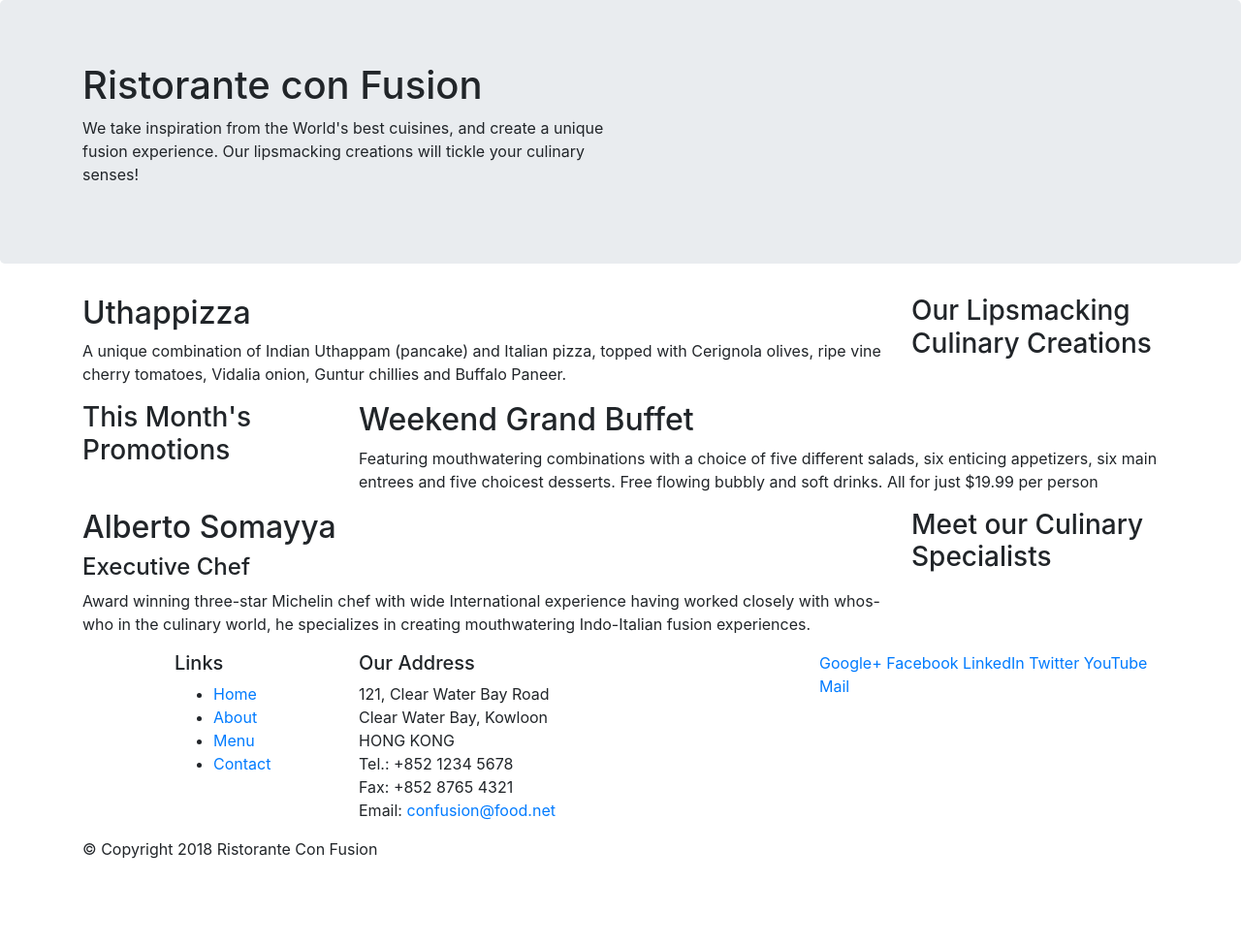
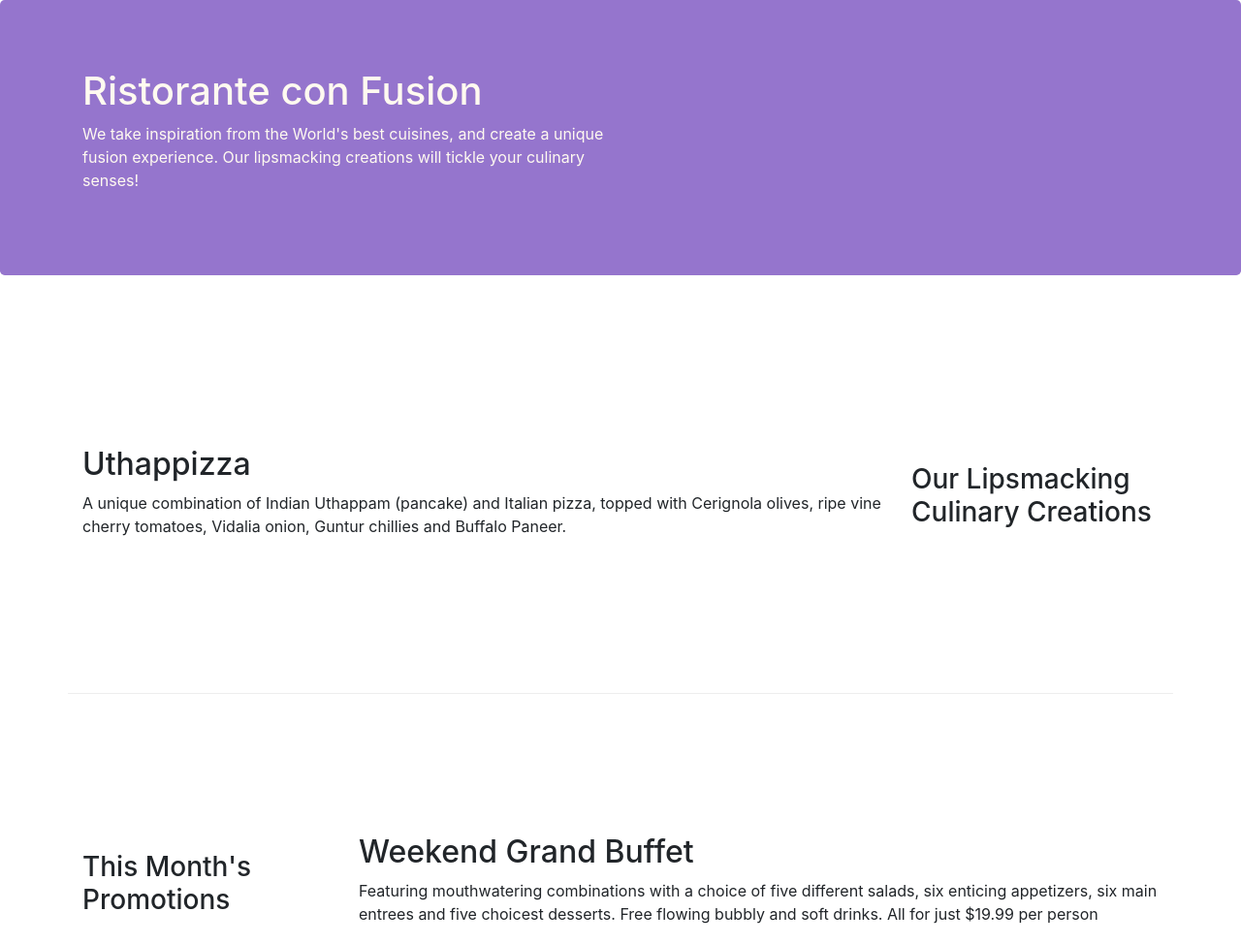
Before and after one commit to Naman1516/course-front-end-web-ui-frameworks-and-tools, a website: page Week1/conFusion/index.html in a window 1280 px wide. Shown: the top 974 px of the page at 97% size. Before the commit the page ends 904 px from the top, so only its background shows below. Drawn offline with nearby package versions, Linux system fonts and the light colour scheme.

Commit message:
Bootstrap Grid Part 2

```diff
--- /dev/null
+++ b/Week1/conFusion/css/styles.css
@@ -0,0 +1,26 @@
+* {
+    margin: 0px auto;
+    padding: 0px auto;
+    box-sizing: border-box;
+}
+
+.row-content {
+    padding: 50px 0px 50px 0px;
+    border-bottom: 1px ridge;
+    min-height: 400px;
+}
+
+.footer {
+    background-color: #d1c4e9;
+    padding: 20px 0px 20px 0px;
+}
+
+.jumbotron {
+    padding: 70px 30px 70px 30px;
+    background-color: #9575cd;
+    color: floralwhite;
+}
+
+.address{
+    color: #0f0f0f;
+}
--- a/Week1/conFusion/index.html
+++ b/Week1/conFusion/index.html
@@ -13,6 +13,8 @@
     <script src="node_modules/jquery/dist/jquery.slim.min.js"></script>
     <script src="node_modules/popper.js/dist/umd/popper.min.js"></script>
     <script src="node_modules/bootstrap/dist/js/bootstrap.min.js"></script>
+    <!-- css -->
+    <link rel="stylesheet" href="./css/styles.css">
     <title>Ristorante Con Fusion</title>
 </head>
 
@@ -20,7 +22,7 @@
 
     <header class="jumbotron">
         <div class="container">
-            <div class="row">
+            <div class="row row-header">
                 <div class="col-12 col-sm-6">
                     <h1>Ristorante con Fusion</h1>
                     <p>We take inspiration from the World's best cuisines, and create a unique fusion experience. Our
@@ -33,7 +35,7 @@
     </header>
 
     <div class="container">
-        <div class="row">
+        <div class="row row-content align-items-center">
             <div class="col-12 col-sm-4 order-sm-last col-md-3">
                 <h3>Our Lipsmacking Culinary Creations</h3>
             </div>
@@ -46,7 +48,7 @@
         </div>
 
 
-        <div class="row">
+        <div class="row row-content align-items-center">
             <div class="col-12 col-sm-4 col-md-3">
                 <h3>This Month's Promotions</h3>
             </div>
@@ -59,7 +61,7 @@
             </div>
         </div>
 
-        <div class="row">
+        <div class="row row-content align-items-center">
             <div class="col-12 col-sm-4 order-sm-last col-md-3">
                 <h3>Meet our Culinary Specialists</h3>
             </div>
@@ -74,12 +76,12 @@
         </div>
     </div>
 
-    <footer>
+    <footer class="footer">
         <div class="container">
             <div class="row">
                 <div class="col-4 offset-1 col-sm-2">
                     <h5>Links</h5>
-                    <ul>
+                    <ul class="list-unstyled">
                         <li><a href="#">Home</a></li>
                         <li><a href="#">About</a></li>
                         <li><a href="#">Menu</a></li>
@@ -88,7 +90,7 @@
                 </div>
                 <div class="col-7 col-sm-5">
                     <h5>Our Address</h5>
-                    <address>
+                    <address class="address">
                         121, Clear Water Bay Road<br>
                         Clear Water Bay, Kowloon<br>
                         HONG KONG<br>
@@ -97,8 +99,8 @@
                         Email: <a href="mailto:confusion@food.net">confusion@food.net</a>
                     </address>
                 </div>
-                <div class="col-12 col-sm-4">
-                    <div>
+                <div class="col-12 col-sm-4 align-self-center">
+                    <div class="text-center">
                         <a href="http://google.com/+">Google+</a>
                         <a href="http://www.facebook.com/profile.php?id=">Facebook</a>
                         <a href="http://www.linkedin.com/in/">LinkedIn</a>
@@ -108,7 +110,7 @@
                     </div>
                 </div>
             </div>
-            <div class="row">
+            <div class="row justify-content-center">
                 <div class="col-auto">
                     <p>© Copyright 2018 Ristorante Con Fusion</p>
                 </div>
```
